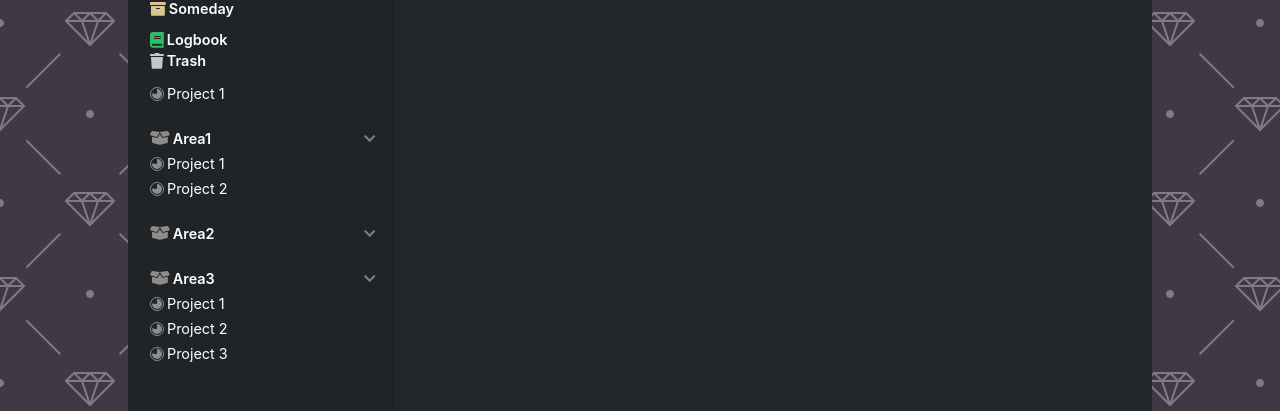
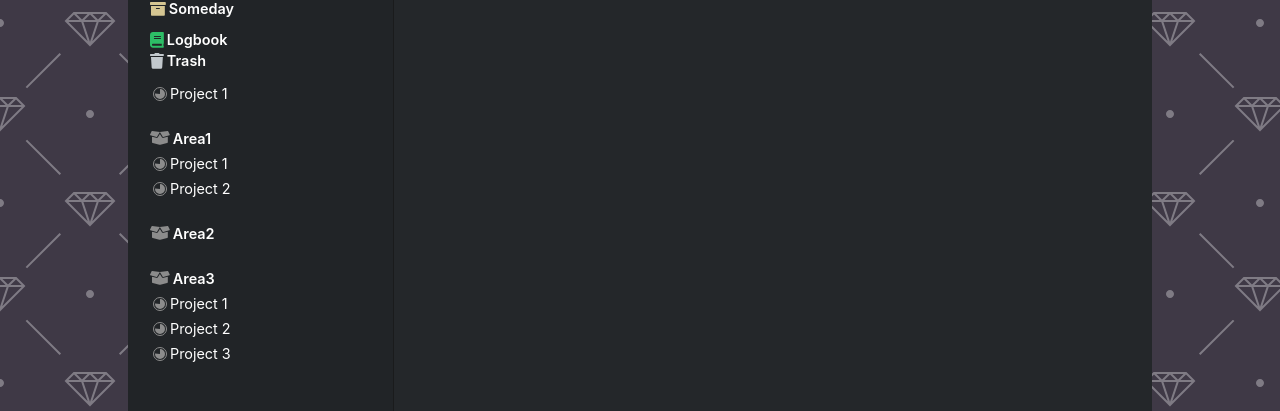
Before and after one commit to Aleksasgrodis/things-clone, a React (Create React App) app: page / in a window 1280 px wide. Shown: the part 246-657 px from the top of the page. Built offline with nearby package versions, Linux system fonts and the light colour scheme.

Commit message:
Fixed styling issue where the progress bars in the sidebar werent aligned properly compared to the area icon. Area chevron now only shows up on :hover instead of always being visible.

```diff
--- a/src/index.scss
+++ b/src/index.scss
@@ -175,14 +175,23 @@ code {
                 justify-content: space-between;
                 align-items: center;
                 width: 100%;
+                padding-right: 5px;
                 .text {
                 }
                 .chevron {
                   color: gray;
                   font-weight: 100;
                   font-size: small;
+                  visibility: hidden;
+
+                }
+                &:hover {
+                  .chevron {
+                    visibility: visible;
+                  }
                 }
               }
+
             }
           }
         }
@@ -561,6 +570,7 @@ code {
     border: 1px solid $primary-gray;
     border-radius: 50%;
     padding: 1px;
+    margin-left: 3px;
     .CircularProgressbar-path {
       stroke: $primary-gray;
     }
```
